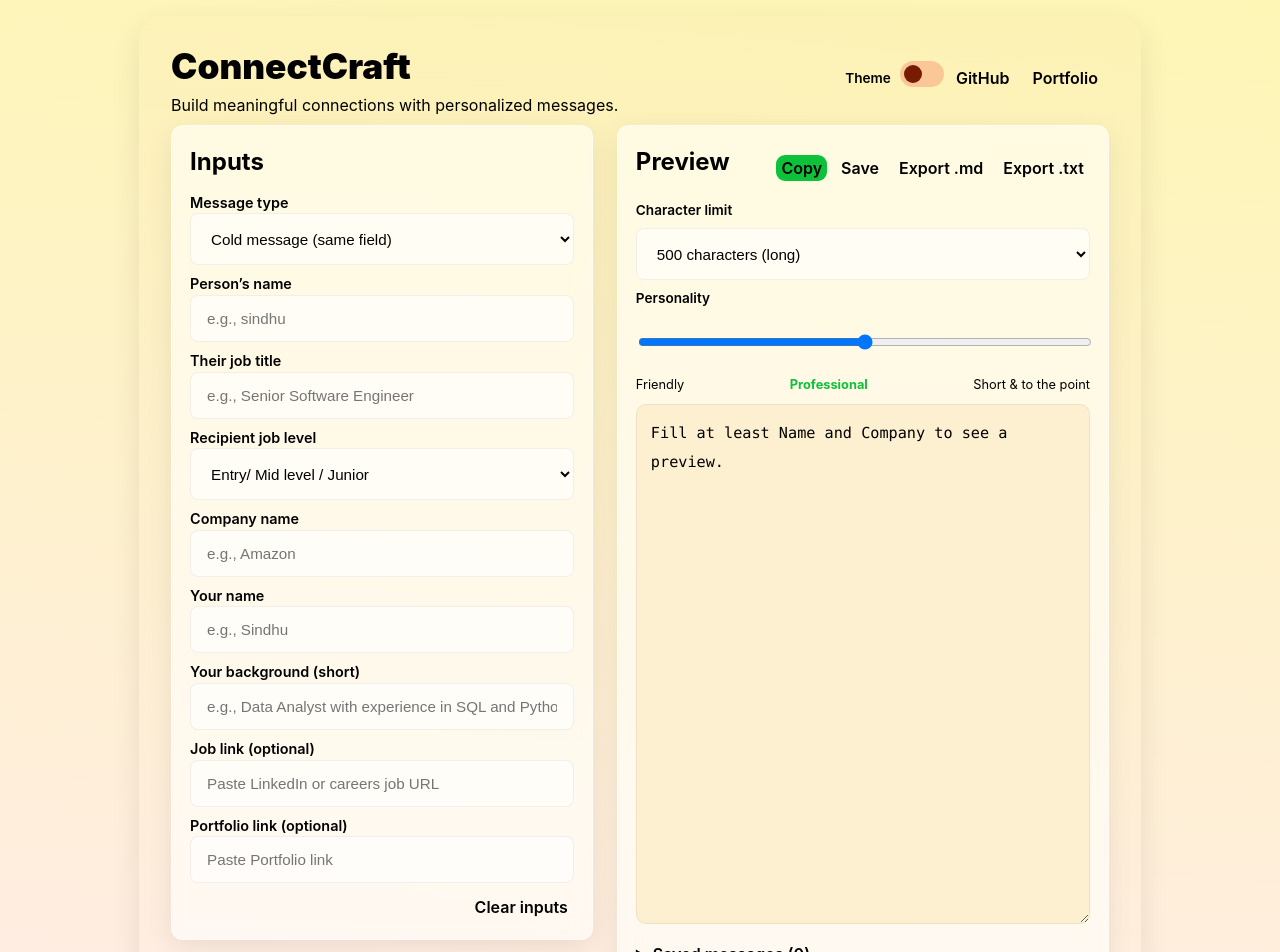
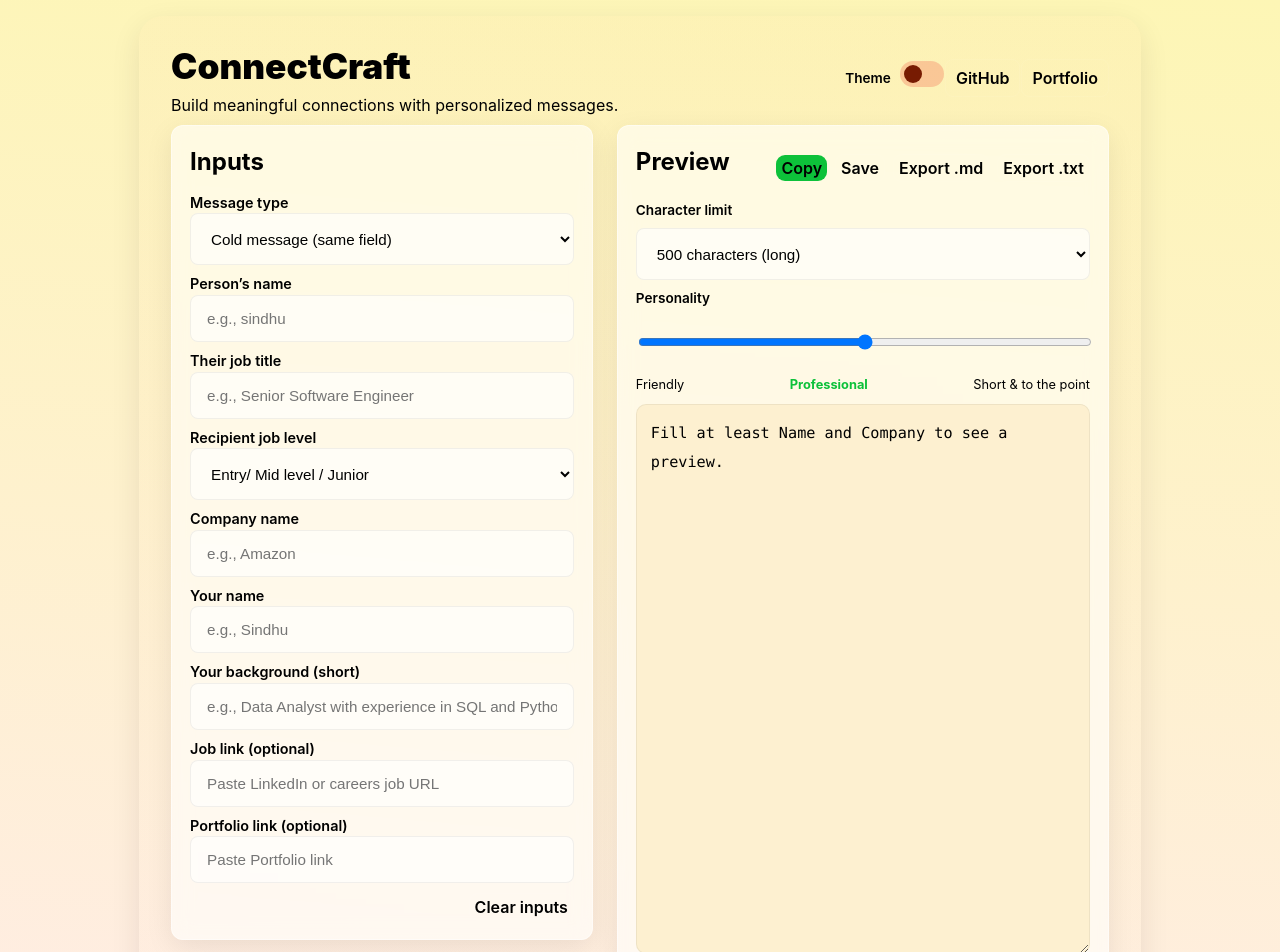
Before and after one commit to kothurisindhu2000/ConnectCraft-Build-Meaningful-Connections, a React (Vite) app: page / in a window 1280 px wide. Shown: the top 952 px of the page. Built offline with nearby package versions, Linux system fonts and the light colour scheme.

Commit message:
Initial commit

```diff
--- a/src/App.css
+++ b/src/App.css
@@ -340,7 +340,7 @@ textarea {
 /* Preview text box that shows the generated message */
 .preview {
   width: 100%;
-  height: 520px;           /* fixed height */
+  height: 550px;           /* fixed height */
   padding: 14px;
   border-radius: 10px;
   border: 1px solid rgba(0, 4, 9, 0.06);
@@ -350,6 +350,7 @@ textarea {
   line-height: 1.9;
   resize: vertical;        /* still allow manual resize */
 }
+
 
 /* -------------------------
    Saved messages
```
